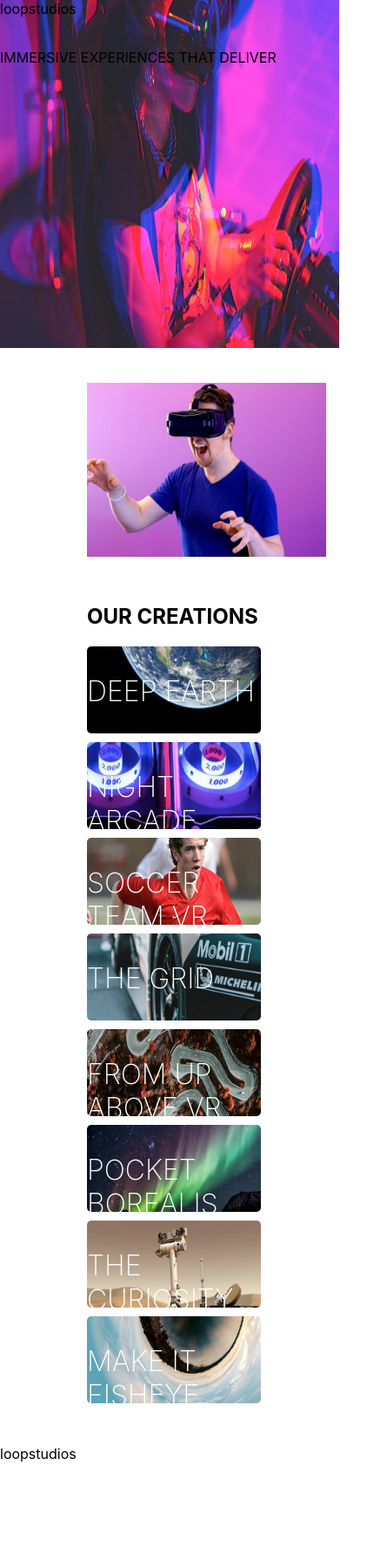
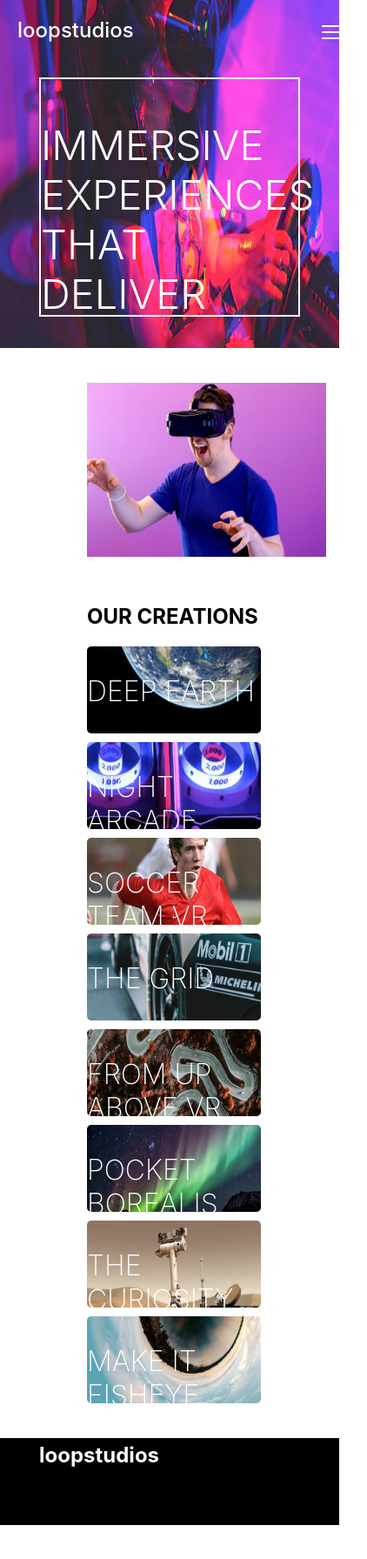
Before and after one commit to stefanappdev/loopstudios_landing_page, a React (Create React App) app: page / in a window 390 px wide. Shown: the top 1792 px of the page at 87% size, 422 px wide, since content can reach past the window. Before the commit the page ends 1681 px from the top, so only its background shows below. Built offline with nearby package versions, Linux system fonts and the light colour scheme.

Commit message:
website finished

```diff
--- a/src/components/Cards.js
+++ b/src/components/Cards.js
@@ -16,7 +16,7 @@ const Cards = () => {
 
 
                   <div class="Navbar" id="Header-Nav-Desktop">
-                    <nav >
+                    <nav  >
                     <a href="#">About</a>
                     <a href="#">Events</a>
                     <a href="#">Products</a>
@@ -24,6 +24,22 @@ const Cards = () => {
                     <a href="#">Support</a>
                     </nav>
                   </div>
+
+
+                  <div class="dropdown">
+                      <span><img src='/images/icons/icon-hamburger.svg'/></span>
+                      <div class="dropdown-content">
+                      <p>About</p>
+                      <p>Events</p>
+                      <p>Products</p>
+                      <p>Careers</p>
+                      <p>Support</p>
+                      </div>
+                  </div>
+
+
+
+
 
         </div>
 
--- a/src/styles/Cards.css
+++ b/src/styles/Cards.css
@@ -44,10 +44,17 @@
         display: flex;
         padding-top: 5px;
         padding-left: 50px;
-        margin-left: 100px;
+        margin-left: 150px;
         align-items: end;
 
     }
+
+
+.dropdown{
+        visibility: hidden;
+        position: absolute;
+    }
+
 
 
 
@@ -193,6 +200,7 @@
 
         #socials_and_footer-logo{
             display: inline-flex;
+            gap:300px;
         }
 
 
@@ -200,16 +208,15 @@
             color: #fefdfd;
             font-weight:bold;
             font-size: x-large;
-            padding:5px ;
+            margin-top:5px ;
             }
 
 
 
         #loopstudios-socials{
 
-            justify-content: end;
-            padding-top: 10px;
-            margin-left:400px;
+            margin-top: 5px;
+           margin-left: 100px;
 
         }
 
@@ -221,17 +228,73 @@
  }
 
 
-@media (min-width:375px) and (max-width:680px){
+@media (min-width:375px) and (max-width:699px){
 
     #Header{
         display: flex;
-        flex-direction: column;
+        flex-direction:column;
         background:url('/public/images/image-hero.jpg');
         background-repeat: no-repeat;
         background-size: 100% 100%;
+        padding: 20px;
         height: 400px;
         position:relative;
         width: 100%;
+    }
+
+
+
+
+    .dropdown {
+        position: relative;
+        display: inline-block;
+        top: -40px;
+        left:350px;
+      }
+
+      .dropdown-content {
+        display: none;
+        position: absolute;
+        background-color: #0a0a0a;
+        min-width: 160px;
+        box-shadow: 0px 8px 16px 0px rgba(0,0,0,0.2);
+        padding: 12px 16px;
+        color: #ffffff;
+        z-index: 1;
+      }
+
+
+
+      .dropdown:hover .dropdown-content {
+        display: block;
+      }
+
+
+    #Header-Promo{
+        color: #feffff;
+        border: 2px solid #feffff;
+        width: 300px;
+        height: 275px;
+        margin-bottom: 20px;
+        left: 100px;
+        top:50px;
+        align-self:center;
+        justify-self: center;
+        }
+
+
+        .Header-Promo-text{
+            font-weight:300;
+            font-size:47px;
+        }
+
+
+
+    .logo{
+        color:#feffff;
+        font-weight: 500;
+        font-size: x-large;
+        padding-top: 10px;
     }
 
 
@@ -305,6 +368,51 @@
         }
 
 
+
+
+        #footer-section{
+            height: 100px;
+            width: 100%;
+            display: inline-flex;
+            flex-direction: row;
+            background-color: black;
+            padding-left:20px ;
+
+
+        }
+
+
+
+
+        #loopstudios-footer-logo{
+            color: #fefdfd;
+            font-weight:bold;
+            font-size: x-large;
+            padding:5px ;
+
+            }
+
+
+            #socials_and_footer-logo{
+                display: inline-flex;
+                padding-left: 20px;
+                gap:100px;
+            }
+
+
+
+            #loopstudios-socials{
+
+                margin-top: 5px;
+               margin-left: 100px;
+
+            }
+
+        #loopstudios-socials>img{
+            margin:5px ;
+
+        }
+
     #img1-container{
         background-image: url('/public/images/mobile/image-deep-earth.jpg');
         background-size: 100% 100%;
```
